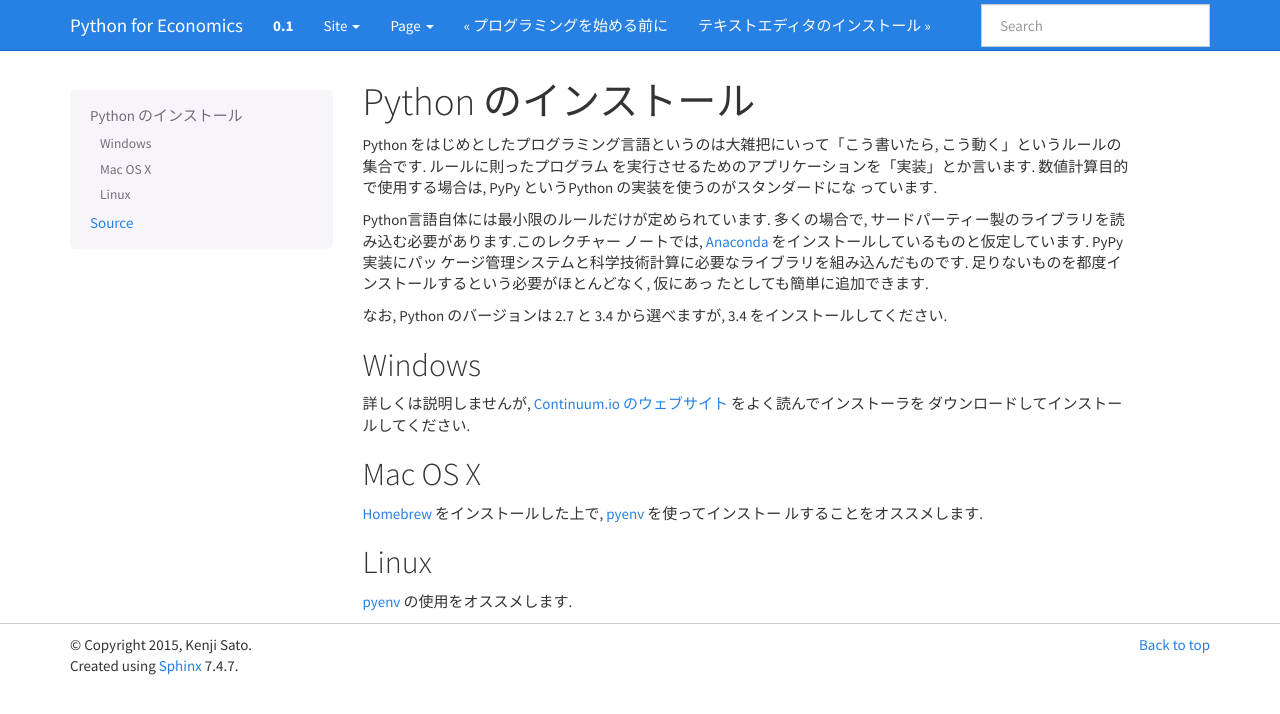
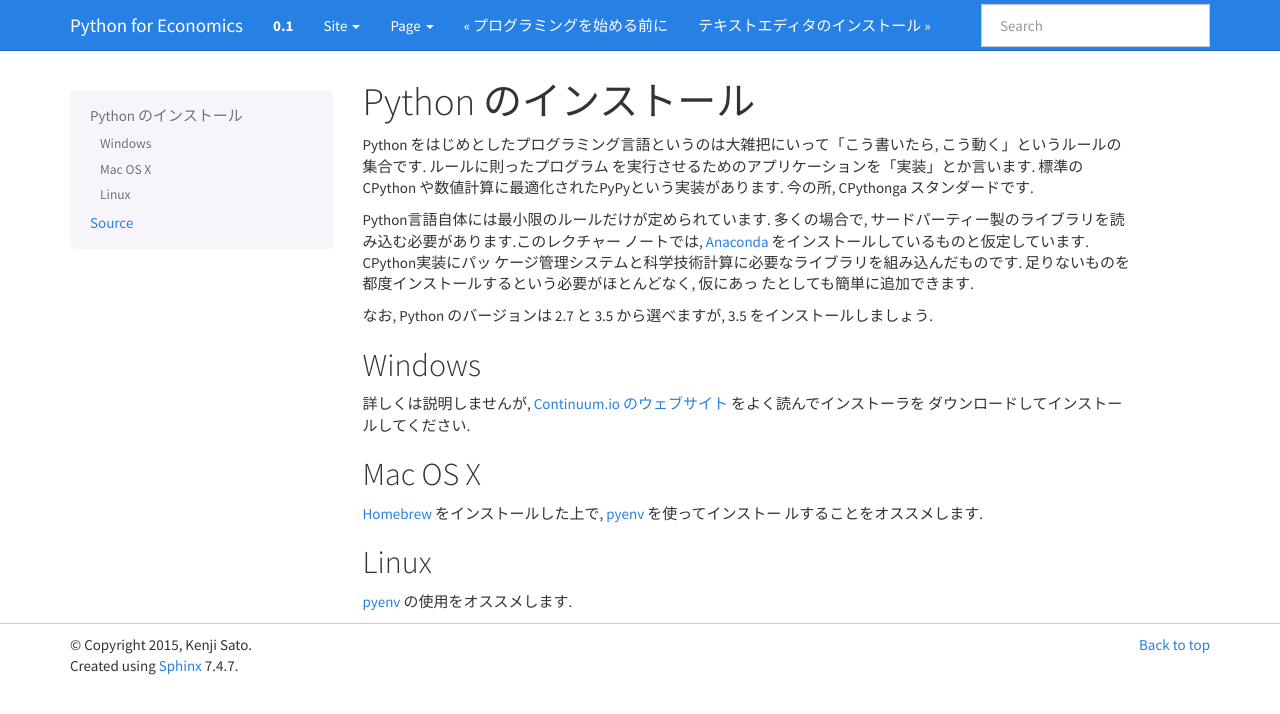
Before and after one commit to kenjisato/pynote, a Sphinx documentation site: the page built from source/arrangement/pythonenv.rst, in a window 1280 px wide. Shown: the top 714 px of the page. Built offline with Sphinx 7.4.7, drawn with Linux system fonts in a browser that asks for light colours.

Commit message:
minor edition

```diff
--- a/source/arrangement/editor.rst
+++ b/source/arrangement/editor.rst
@@ -3,7 +3,7 @@
 ===============================
 
 
-Python 3.4 の Anaconda ディストリビューションをインストールすると, デスクトップに Anaconda 関連のショートカットができているかも
+Python 3.5 の Anaconda ディストリビューションをインストールすると, デスクトップに Anaconda 関連のショートカットができているかも
 しれません. そこをダブルクリックして, Python を起動 .... する前に, いくつかやっておきたいことがあります.
 
 1つのアプリケーションでプログラミングに必要な作業が完結するようなアプリケーション（統合開発環境, IDE) もありますが (Anaconda には
@@ -17,5 +17,4 @@ Spyder というIDEがバンドルされていると思います), 小規模な
 - UTF-8 エンコーディングで読み書きできる
 - TAB キーの入力をスペース4つに展開してくれる
 
-`Sublime Text 3 <http://www.sublimetext.com/3>`_ が使いやすくてよいようです. Win, Mac, Linux で使えます. 有料のソフトウェアで
-すが試用期間は無期限で, 機能制限はありません. 好きなだけ試して気に入ったら購入してください.
+`Atom <https://atom.io>`_ が使いやすくてよいようです. Win, Mac, Linux で無料で使えます.
--- a/source/arrangement/pythonenv.rst
+++ b/source/arrangement/pythonenv.rst
@@ -3,15 +3,15 @@ Python のインストール
 ==========================
 
 Python をはじめとしたプログラミング言語というのは大雑把にいって「こう書いたら, こう動く」というルールの集合です. ルールに則ったプログラム
-を実行させるためのアプリケーションを「実装」とか言います. 数値計算目的で使用する場合は, PyPy というPython の実装を使うのがスタンダードにな
-っています.
+を実行させるためのアプリケーションを「実装」とか言います. 標準の CPython や数値計算に最適化されたPyPyという実装があります. 今の所, CPythonga
+スタンダードです.
 
 Python言語自体には最小限のルールだけが定められています. 多くの場合で, サードパーティー製のライブラリを読み込む必要があります.このレクチャー
-ノートでは,  `Anaconda <https://store.continuum.io/cshop/anaconda/>`_ をインストールしているものと仮定しています. PyPy実装にパッ
+ノートでは,  `Anaconda <https://store.continuum.io/cshop/anaconda/>`_ をインストールしているものと仮定しています. CPython実装にパッ
 ケージ管理システムと科学技術計算に必要なライブラリを組み込んだものです. 足りないものを都度インストールするという必要がほとんどなく, 仮にあっ
 たとしても簡単に追加できます.
 
-なお, Python のバージョンは 2.7 と 3.4 から選べますが, 3.4 をインストールしてください.
+なお, Python のバージョンは 2.7 と 3.5 から選べますが, 3.5 をインストールしましょう.
 
 
 Windows
```
